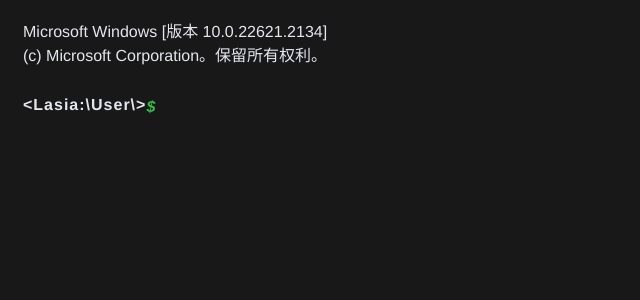
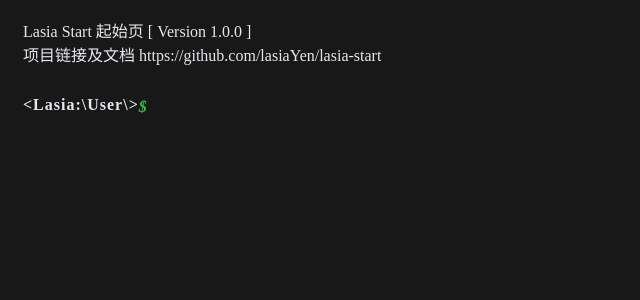
Before and after one commit to lasiaYen/lasia-start, a Vue app: page / in a window 1280 px wide. Shown: the top 300 px of the page, without its empty margins (0-640 px from the left). Built offline with nearby package versions, Linux system fonts and the light colour scheme.

Commit message:
bugFix: fix display error in dist

```diff
--- a/src/App.vue
+++ b/src/App.vue
@@ -4,7 +4,7 @@
 
 <style lang="less">
 #app {
-  font-family: Avenir, Helvetica, Arial, sans-serif;
+  // font-family: Avenir, Helvetica, Arial, sans-serif;
   color: #e4e7ed;
   -webkit-font-smoothing: antialiased;
   -moz-osx-font-smoothing: grayscale;
--- a/src/checker/index.js
+++ b/src/checker/index.js
@@ -9,7 +9,6 @@
       result += `<div class='error'>${command} 不是一个合法指令，使用 sia list 指令查看所有指令</div>`;
       return { result, isCorrect: false };
     }
-    console.log(Object.keys(Modules), Modules[command]);
     paramsArr.forEach((param) => {
       if (Modules[command].params.indexOf(param) === -1) {
         result += `<div class='error'>${param} 参数非法</div>`;
--- a/src/commands/conf.js
+++ b/src/commands/conf.js
@@ -48,9 +48,12 @@
   }
 
   static user(val) {
-    if (val.length > 10) {
-      return "<div class='error'>用户名长度不能超过十位</div>";
+    if (val !== undefined) {
+      if (val.length > 10) {
+        return "<div class='error'>用户名长度不能超过十位</div>";
+      }
     }
+
     Cookies.set('user', val);
     store.commit('setName', Cookies.get('user'));
     return '';
--- a/src/views/HomeView.vue
+++ b/src/views/HomeView.vue
@@ -2,8 +2,13 @@
 <template>
   <div class="container">
     <div class="welcome-wrapper">
-      <div class="welcome">Microsoft Windows [版本 10.0.22621.2134]</div>
-      <div class="welcome">(c) Microsoft Corporation。保留所有权利。</div>
+      <div class="welcome">Lasia Start 起始页 [ Version 1.0.0 ]</div>
+      <div class="welcome" style="margin-right: 40px">
+        项目链接及文档
+        <a class="url" href="https://github.com/lasiaYen/lasia-start"
+          >https://github.com/lasiaYen/lasia-start</a
+        >
+      </div>
     </div>
     <!-- eslint-disable-next-line vue/require-v-for-key -->
     <div v-for="item in resultArr" class="command-container">
@@ -30,6 +35,7 @@
 </template>
 
 <script>
+import jsCookie from 'js-cookie';
 import Engine from '../engine/index';
 import Checker from '../checker/index';
 // @ is an alias to /src
@@ -46,6 +52,9 @@
       commandArr: [],
       commandIndex: 0,
     };
+  },
+  mounted() {
+    this.$store.commit('setName', jsCookie.get('user'));
   },
   methods: {
     // 先构建语法树，建立过程中判断参数和赋值的格式是否有错误（并不检查参数是否合法），
@@ -117,7 +126,6 @@
       if (checker.isCorrect) {
         this.resultTem = Engine.syntaxTreeResolver(tree);
         this.resultDisplay();
-        console.log('working');
       } else {
         this.resultTem += checker.result;
         this.resultDisplay();
@@ -154,7 +162,6 @@
     lastCommand(e) {
       if (this.commandIndex > 0) {
         this.commandIndex -= 1;
-        console.log(this.commandIndex, 'up');
         this.command = this.commandArr[this.commandIndex];
         e.target.value = this.command;
         e.target.setSelectionRange(e.target.value.length, e.target.value.length);
@@ -173,7 +180,6 @@
           command = this.commandArr[index];
         }
         this.commandIndex = index;
-        console.log(this.commandIndex, 'down');
         e.target.value = command;
         this.command = command;
         e.target.setSelectionRange(command.length, command.length);
@@ -192,6 +198,11 @@
   .welcome-wrapper {
     margin-bottom: 20px;
     cursor: default;
+  }
+
+  .url {
+    color: inherit;
+    text-decoration: none;
   }
 
   .command-container {
--- a/vue.config.js
+++ b/vue.config.js
@@ -2,4 +2,5 @@
 
 module.exports = defineConfig({
   transpileDependencies: true,
+  publicPath: './',
 });
```
